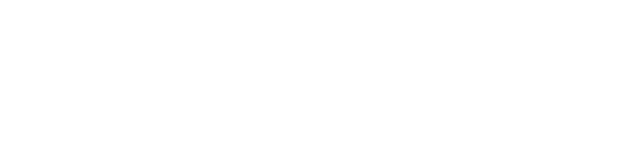
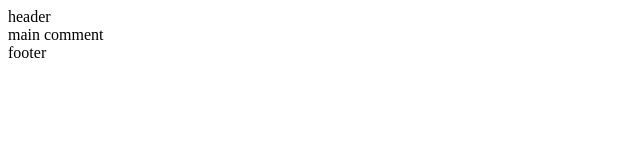
Before and after one commit to Patrickvddd/RunAnywhere, a plain HTML site: page index.html in a window 1280 px wide. Shown: the whole page, without its empty margins (0-640 px from the left). Drawn offline with Linux system fonts and the light colour scheme.

Commit message:
general structure added

```diff
--- a/index.html
+++ b/index.html
@@ -14,6 +14,12 @@
     <link rel="icon" type="image/png" sizes="16x16" href="assets/favicon/favicon-16x16.png">
 </head>
 <body>
+    <!--header-->
+    <header>header</header>
+    <!--main content-->
+    <main>main comment</main>
+    <!--footer-->
+    <footer>footer</footer>
 
 </body>
 </html>
```
